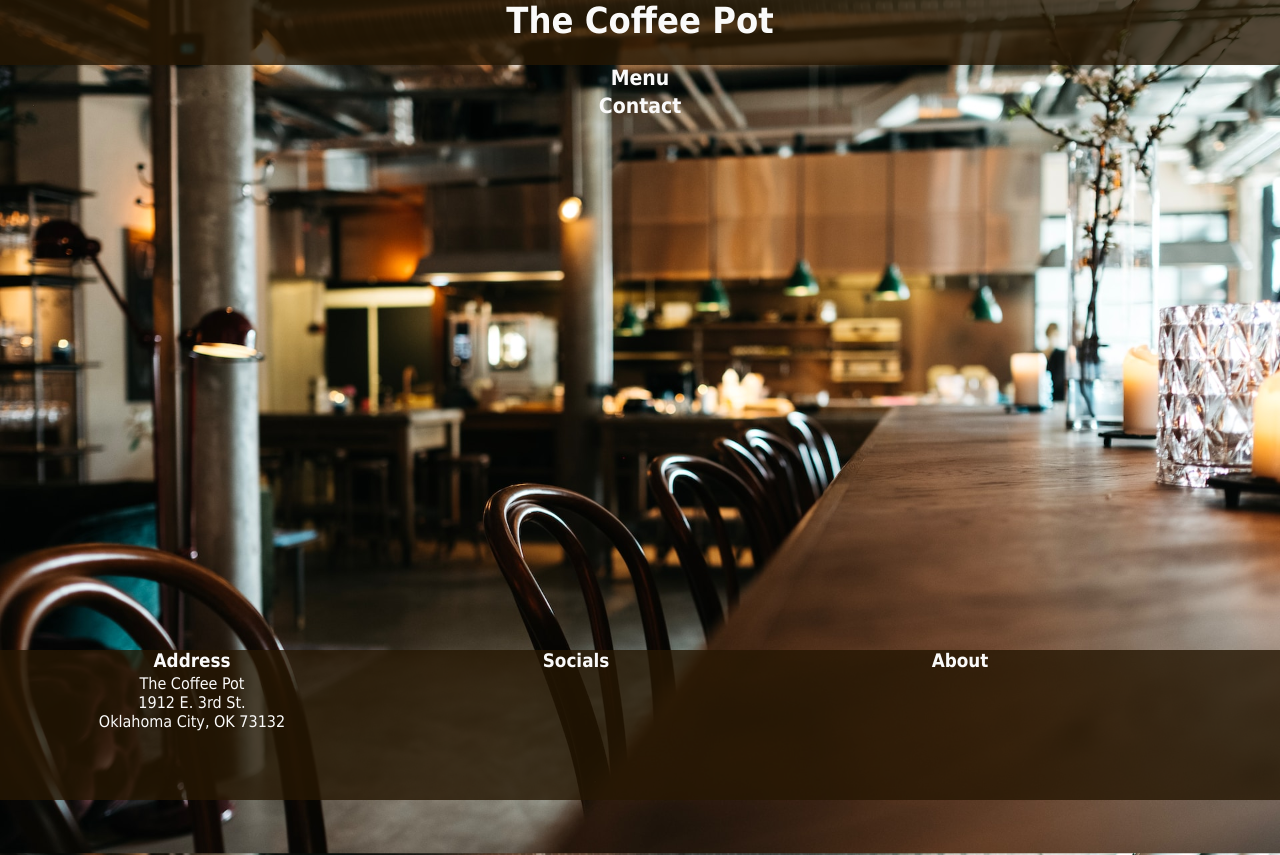
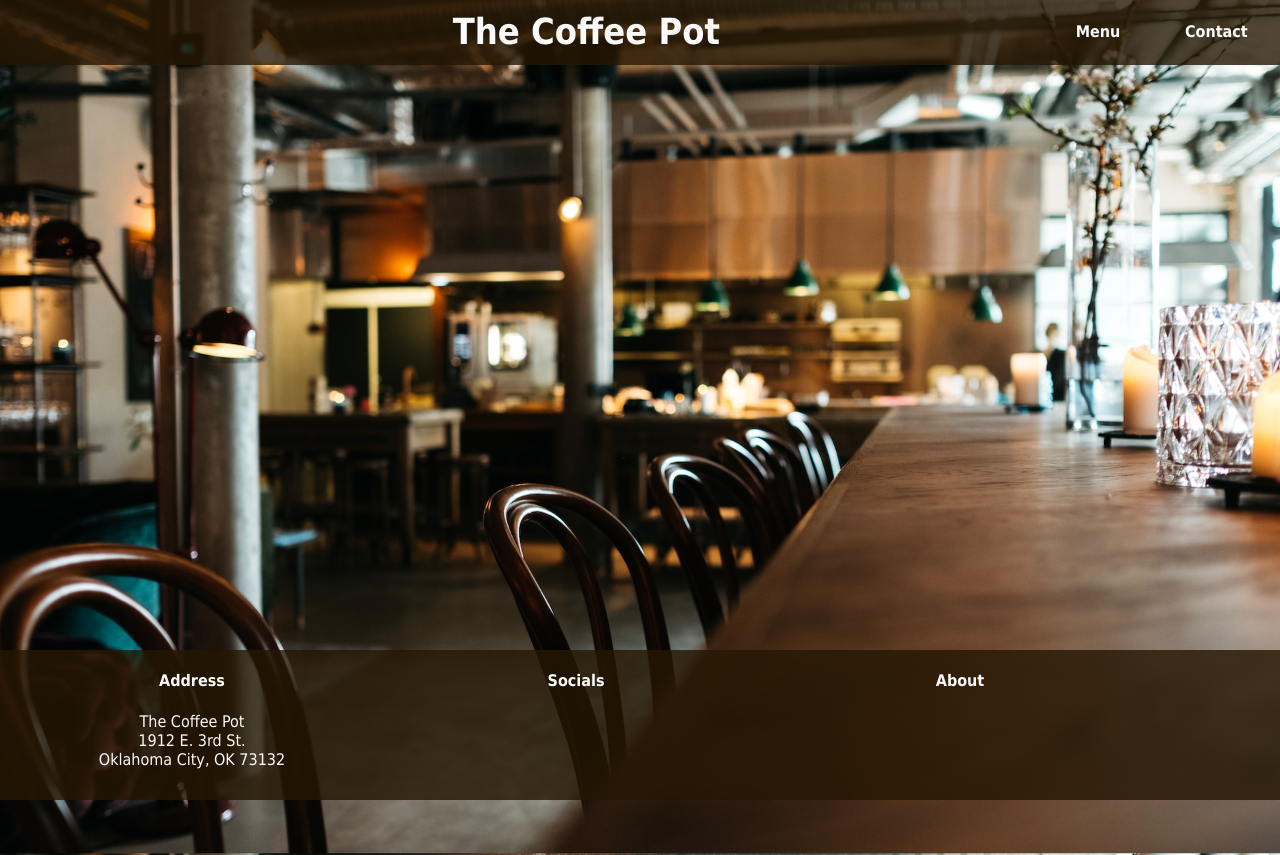
Before and after one commit to julesep3/Mod1_FinalProj, a plain HTML site: page index.html in a window 1280 px wide. Drawn offline with Linux system fonts and the light colour scheme.

Commit message:
Standardize pages

```diff
--- a/index.html
+++ b/index.html
@@ -11,8 +11,13 @@
 
 <body class="mainPageBody">
 	<div class="navbar">
+		<div class="grid-spacer"></div>
+		<div class="grid-spacer"></div>
+		<div class="grid-spacer"></div>
 		<h1><a href="index.html">The Coffee Pot</a></h1>
-		<div class="links">
+		<div class="grid-spacer"></div>
+		<div class="grid-spacer"></div>
+		<div class="nav-links">
 			<h3><a href="menu.html">Menu</a></h3>
 			<h3><a href="contact.html">Contact</a></h3>
 		</div>
@@ -20,16 +25,16 @@
 	<div class="content"></div>
 	<div class="footer">
 		<div class="footer-container">
-			<h3>Address</h3>
+			<h4>Address</h4>
 			<p>The Coffee Pot</p>
 			<p>1912 E. 3rd St.</p>
 			<p>Oklahoma City, OK 73132</p>
 		</div>
 		<div class="footer-container">
-			<h3>Socials</h3>
+			<h4>Socials</h4>
 		</div>
 		<div class="footer-container">
-			<h3>About</h3>
+			<h4>About</h4>
 		</div>
 	</div>
 </body>
--- a/styles.css
+++ b/styles.css
@@ -10,6 +10,7 @@ p {
 h3 {
 	margin: 0;
 	margin-bottom: 3px;
+	font-size: medium;
 }
 
 .mainPageBody {
@@ -47,10 +48,20 @@ h3 {
 	text-align: center;
 	font-family: Tahoma, sans-serif;
 	font-size: large;
+	display: grid;
+  	grid-template-columns: auto auto auto auto auto auto auto;
+	align-items: center;
+}
+
+.nav-links {
+	display: grid;
+	grid-template-columns: auto auto;
+	align-items: center;
 }
 
 h1 {
-	margin-top: 0;
+	margin: 0;
+	margin-bottom: 3px;
 }
 
 a {
```
Also changed, not shown: contact.html (+9 -4 lines), menu.html (+9 -4 lines).
